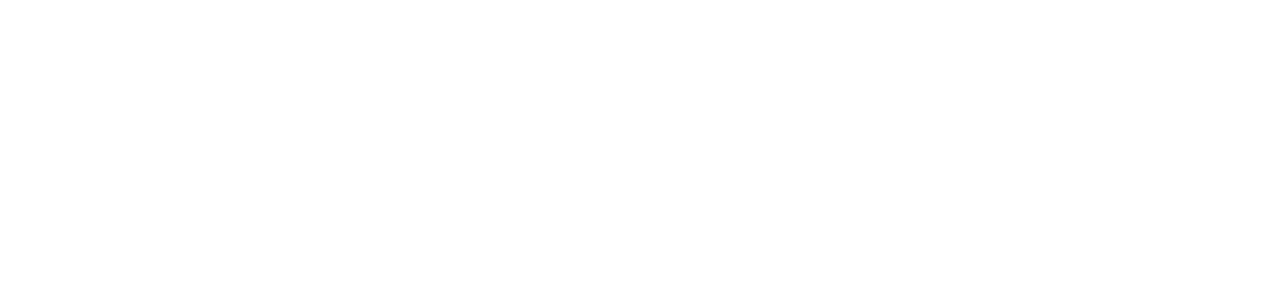
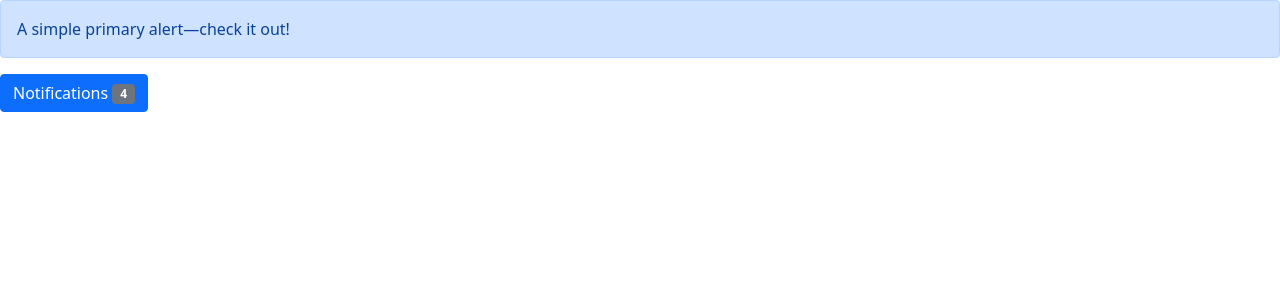
Before and after one commit to volosher/myairlines, a React (Create React App) app: page / in a window 1280 px wide. Shown: the top 300 px of the page. Built offline with nearby package versions, Linux system fonts and the light colour scheme.

Commit message:
add bootstrap v-5

```diff
--- a/package.json
+++ b/package.json
@@ -10,9 +10,11 @@
     "@types/node": "^12.20.20",
     "@types/react": "^17.0.19",
     "@types/react-dom": "^17.0.9",
+    "bootstrap": "^5.1.0",
     "react": "^17.0.2",
     "react-dom": "^17.0.2",
     "react-scripts": "4.0.3",
+    "sass": "^1.38.1",
     "typescript": "^4.3.5",
     "web-vitals": "^1.1.2"
   },
--- a/src/App.tsx
+++ b/src/App.tsx
@@ -1,10 +1,15 @@
 import React from 'react';
-
+import 'bootstrap/scss/bootstrap.scss'
 
 function App() {
   return (
     <div className="App">
-
+        <div className="alert alert-primary" role="alert">
+            A simple primary alert—check it out!
+        </div>
+        <button type="button" className="btn btn-primary">
+            Notifications <span className="badge bg-secondary">4</span>
+        </button>
     </div>
   );
 }
--- /dev/null
+++ b/src/react-app-env.d.ts
@@ -0,0 +1 @@
+/// <reference types="react-scripts" />
```
Also changed, not shown: 1 other file (tests, documents, lock files or other folders).
